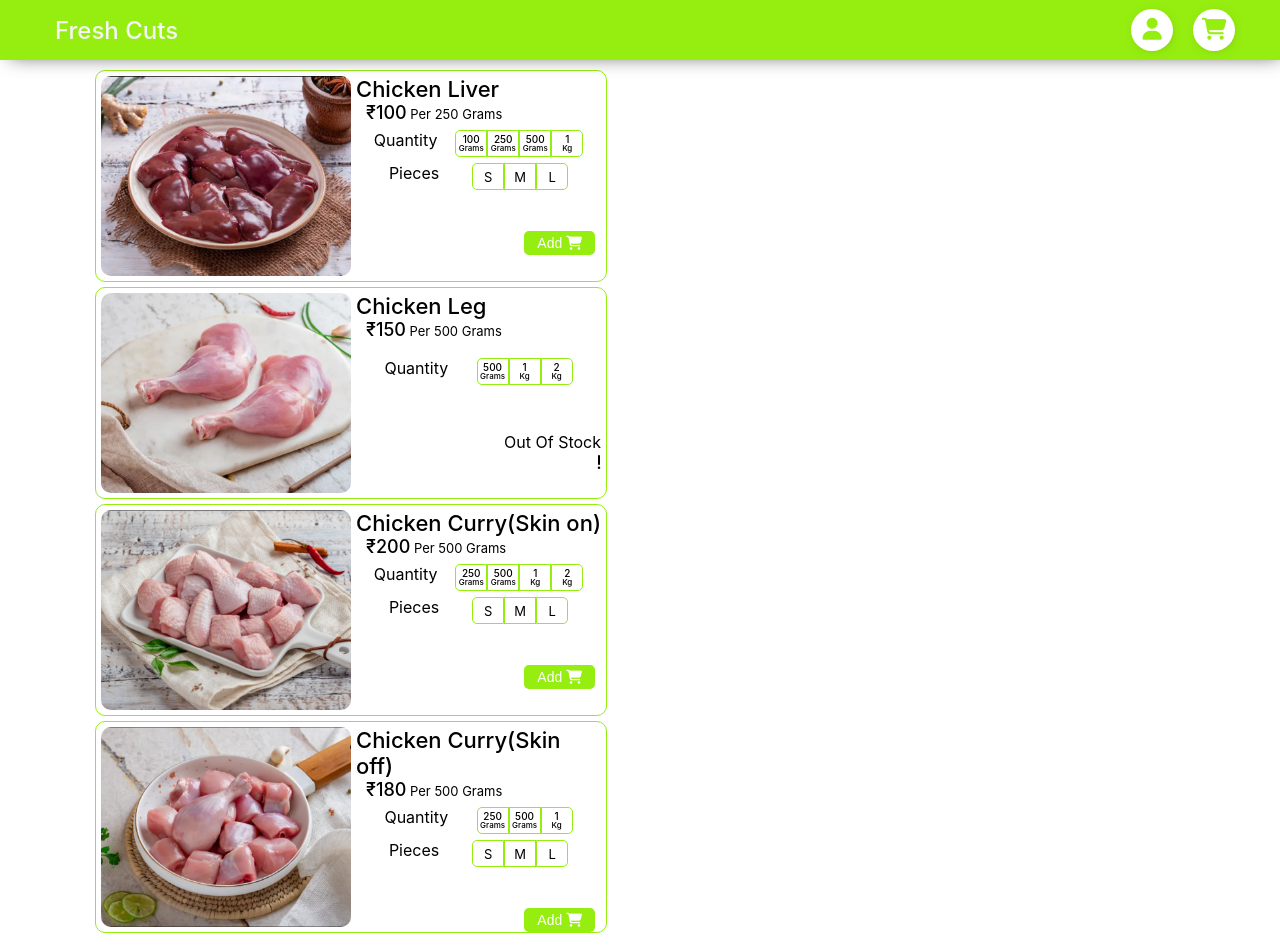
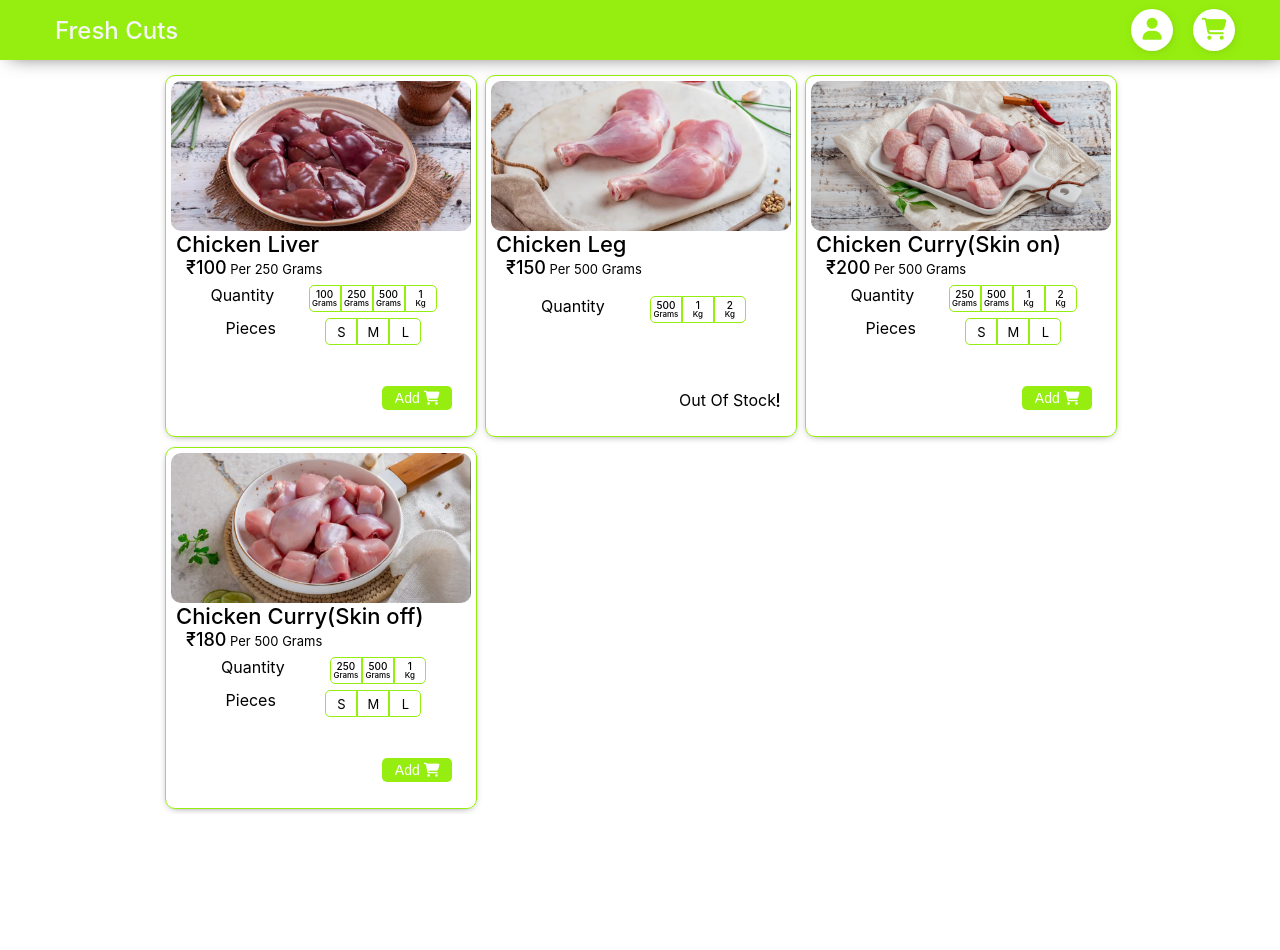
Before and after one commit to selva-thayalan/fresh-cuts, a React (Create React App) app: page / in a window 1280 px wide. After the commit the page ends 814 px from the top, so only its background shows below. Built offline with nearby package versions, Linux system fonts and the light colour scheme.

Commit message:
Used grid to show the products in the menu page

```diff
--- a/src/components/ProductCard.tsx
+++ b/src/components/ProductCard.tsx
@@ -68,7 +68,7 @@ const ProductCard = ({ model, cartItems, onAddToCart }: ProductCardProps) => {
                             </div>
                         {isOutOfStock ?
                             <div className="out-of-stock-info">Out Of Stock<i className="fa-solid fa-exclamation"></i></div>:
-                            <button className="add-to-cart-btn" onClick={addToCart}>Add <i className="fa-solid fa-cart-shopping"></i></button>}
+                            <button className="add-to-cart-btn brand-btn-style" onClick={addToCart}>Add <i className="fa-solid fa-cart-shopping"></i></button>}
                         </div>
                 </div>
             </div>
--- a/src/models/Pieces.ts
+++ b/src/models/Pieces.ts
@@ -10,4 +10,10 @@ const PiecesValues = {
     [Pieces.Large]: "L"
 }
 
-export { Pieces, PiecesValues };
+const PiecesNames = {
+    [Pieces.Small] : "Small",
+    [Pieces.Medium]: "Medium",
+    [Pieces.Large]: "Large"
+}
+
+export { Pieces, PiecesValues, PiecesNames };
--- a/src/styles/common.scss
+++ b/src/styles/common.scss
@@ -9,3 +9,15 @@ button, a{
         cursor: pointer;
     }
 }
+
+.brand-btn-style{
+    background-color: rgb(150, 238, 16);
+    color: white;
+    outline: none;
+    border: 0px;
+    border-radius: 5px;
+}
+
+.t_align_l{
+    text-align: left;
+}
--- a/src/styles/components/ProductCard.css
+++ b/src/styles/components/ProductCard.css
@@ -1,16 +1,17 @@
 .product-card-cont{
-    width: 500px;
-    height: 200px;
+    width: 300px;
+    height: 350px;
     border: 1px rgb(150, 238, 16) solid;
     padding: 5px;
     margin: 5px;
     display: flex;
+    flex-direction: column;
     border-radius: 10px;
+    box-shadow: 0px 2px 10px -5px rgba(0,0,0,0.75);
 }
 
 .product-img{
-    height: 200px;
-    width: 250px;
+    height: 150px;
     object-fit: cover;
     border-radius: 10px;
 }
@@ -60,14 +61,9 @@
 }
 
 .add-to-cart-btn{
-    background-color: rgb(150, 238, 16);
-    color: white;
-    outline: none;
-    border: 0px;
     padding: 4px 13px;
     margin-bottom: 12px;
     font-size: 14px;
-    border-radius: 5px;
 }
 
 .item-summary{
--- a/src/styles/routes/Menu.css
+++ b/src/styles/routes/Menu.css
@@ -1,4 +1,7 @@
 .product-menu-cont{
-    max-width: 1100px;
+    width: 100%;
     margin: auto;
+    display: grid;
+    justify-content: center;
+    grid-template-columns: repeat(auto-fill, 320px) ;
 }
```
